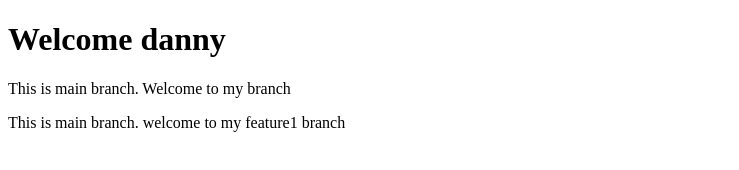
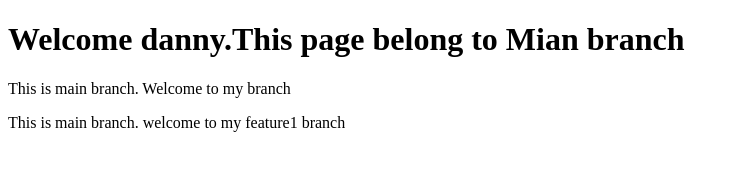
Before and after one commit to dnyaneshwar1303/danny_repo1, a plain HTML site: page index.html in a window 1280 px wide. Shown: the whole page, without its empty margins (0-739 px from the left). Drawn offline with Linux system fonts and the light colour scheme.

Commit message:
modified

```diff
--- a/index.html
+++ b/index.html
@@ -6,7 +6,7 @@
     <title>Document</title>
 </head>
 <body>
-    <h1>Welcome danny</h1>
+    <h1>Welcome danny.This page belong to Mian branch</h1>
     <p>This is main branch. Welcome to my branch</p>
     <p>This is main branch. welcome to my feature1 branch</p>
 </body>
```
